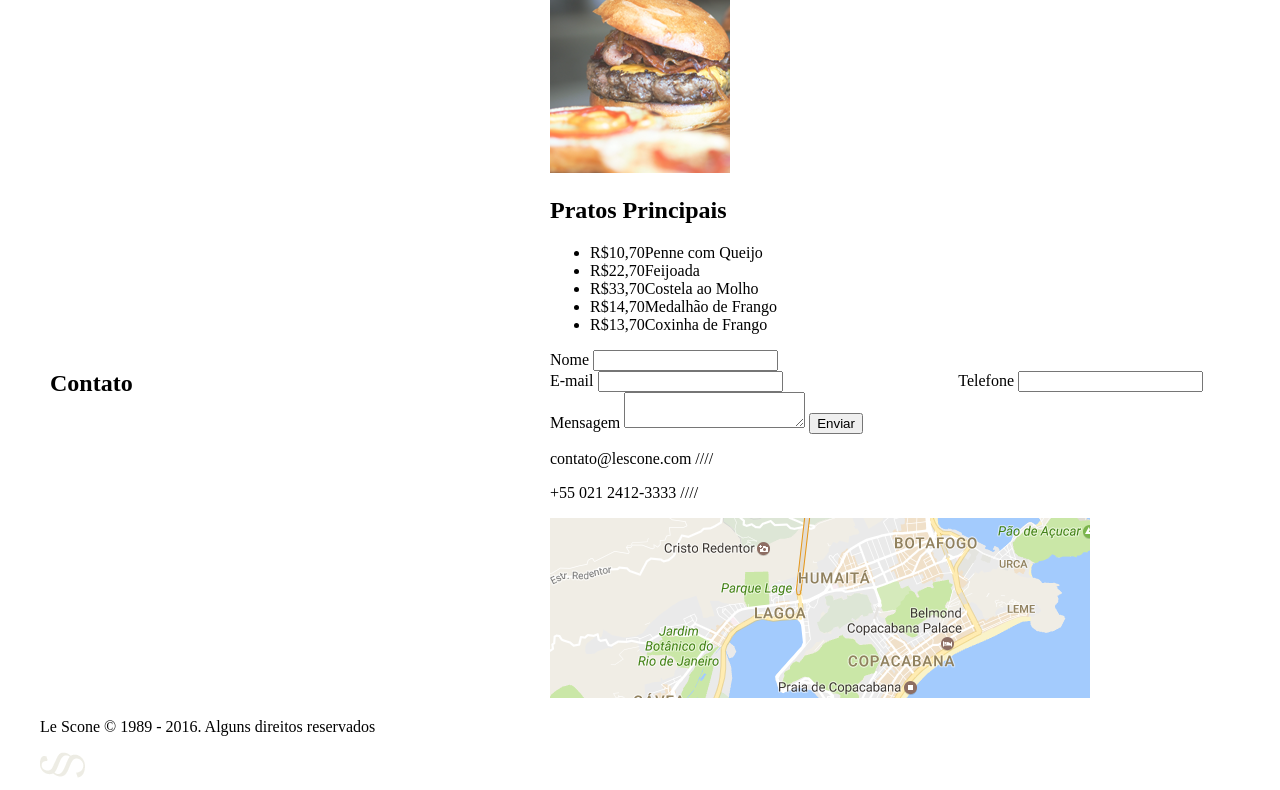
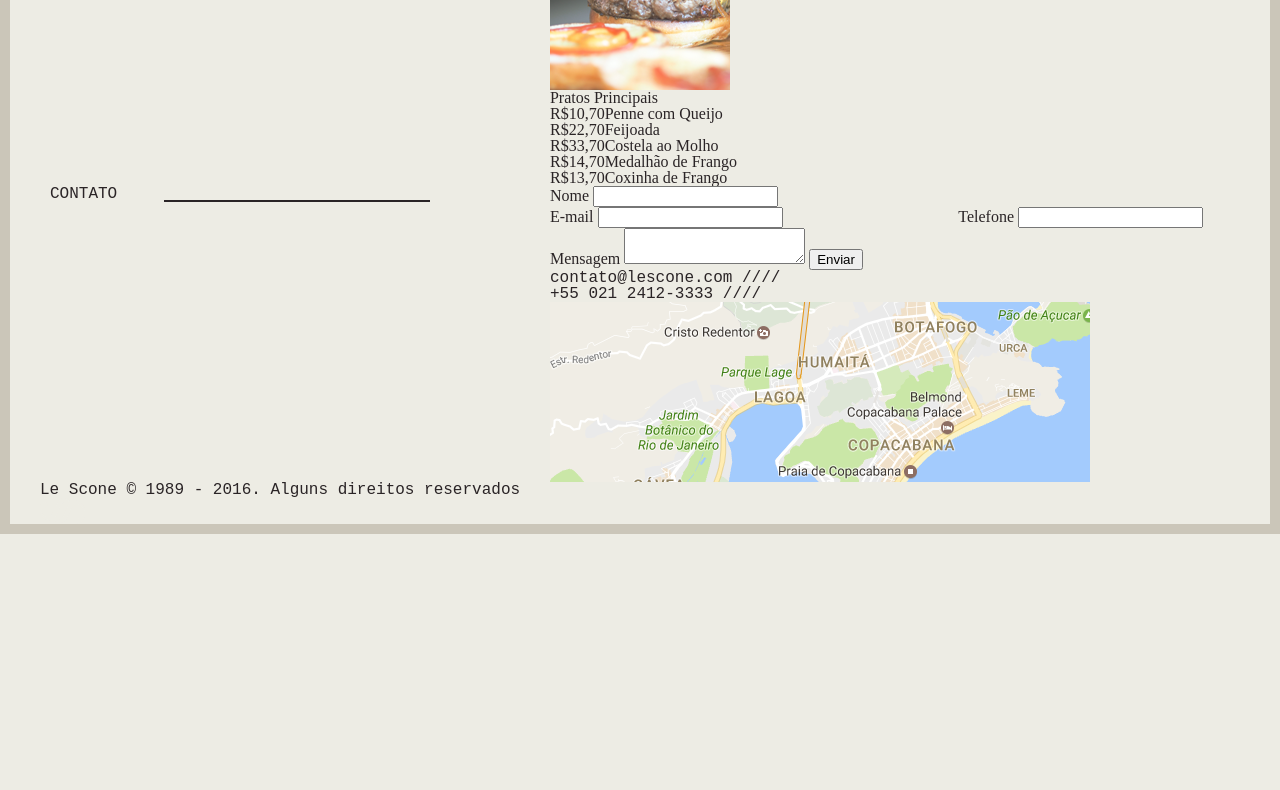
Before and after one commit to marianapequeno/lescone, a plain HTML site: page index.html in a window 1280 px wide. Shown: the part 1076-1866 px from the top of the page. After the commit the page ends 1610 px from the top, so only its background shows below. Drawn offline with Linux system fonts and the light colour scheme; a web font is replaced by a local one.

Commit message:
Definição das variáveis e mixins e criação dos estilos gerais

```diff
--- /dev/null
+++ b/css/scss/_geral.scss
@@ -0,0 +1,37 @@
+body {
+  background-color: $bege-claro;
+  border: 10px solid $bege-medio;
+  color: $cinza;
+  @include d(s) {
+    border: none;
+  }
+}
+
+img {
+  max-width: 100%;
+  display: block;
+}
+
+p{
+  @include type-1(18);
+}
+
+.title {
+  text-transform: uppercase;
+  @include type-1(18);
+  @include d(s) {
+    margin-bottom: 40px;
+  }
+  &::after {
+    content: '';
+    display: block;
+    background-color: $cinza;
+    width: 70%;
+    height: 2px;
+    margin-top: 14px;
+    float: right;
+    @include d(m) {
+      width: 60%;
+    }
+  }
+}
--- /dev/null
+++ b/css/scss/_variaveis-e-mixins.scss
@@ -0,0 +1,31 @@
+$bege-claro: #edece4;
+$bege-medio: #cbc6b9;
+$bege-escuro: #988c77;
+$cinza: #2a2426;
+$verde: #1ab912;
+
+$font-1: 'PT Mono', monospace;
+$font-2: 'Aref Ruqaa', serif;
+
+@function rem($pixel, $context: 16) {
+  @return $pixel / $context + "rem";
+}
+
+@mixin type-1($size) {
+  font-family: $font-1;
+  @if $size == 18 {
+    font-size: rem(18);
+    line-height: rem(30, 18);
+  }
+}
+
+@mixin type-2($size) {
+  font-family: $font-2;
+  @if $size == 18 {
+    font-size: rem(18);
+    line-height: rem(30, 18);
+  } @else if $size == 24 {
+    font-size: rem(24);
+    line-height: rem(30, 24);
+  }
+}
--- a/css/scss/style.scss
+++ b/css/scss/style.scss
@@ -1,5 +1,9 @@
-//@import 'reset';
+@import 'reset';
 @import 'grid';
+@import 'variaveis-e-mixins';
+@import 'geral';
+@import 'intro';
+
 
 /*
 font-family: 'Aref Ruqaa', serif;
--- a/index.html
+++ b/index.html
@@ -39,7 +39,7 @@
     </main>
 
 		<section class="container menu">
-			<h1 class="grid-4 titulo">Menu</h1>
+			<h1 class="grid-4 title">Menu</h1>
 
 			<div class="grid-7 offset-1">
 				<div class="menu-item">
@@ -69,7 +69,7 @@
 		</section>
 
 		<section class="container contato">
-			<h1 class="grid-4 titulo">Contato</h1>
+			<h1 class="grid-4 title">Contato</h1>
 
 			<div class="grid-7 offset-1">
 				<form>
```
Also changed, not shown: css/scss/_intro.scss (added), css/style.css.
